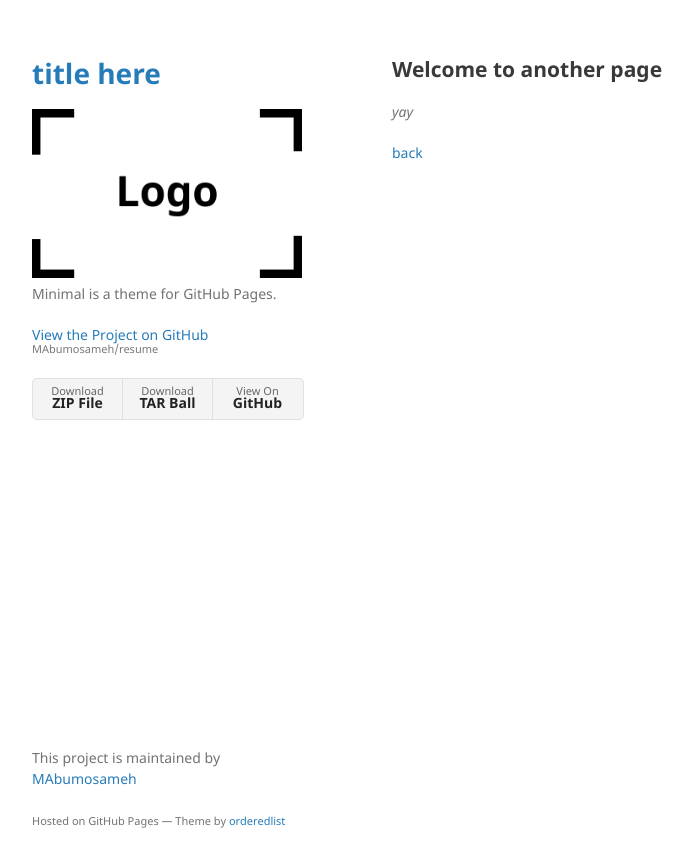
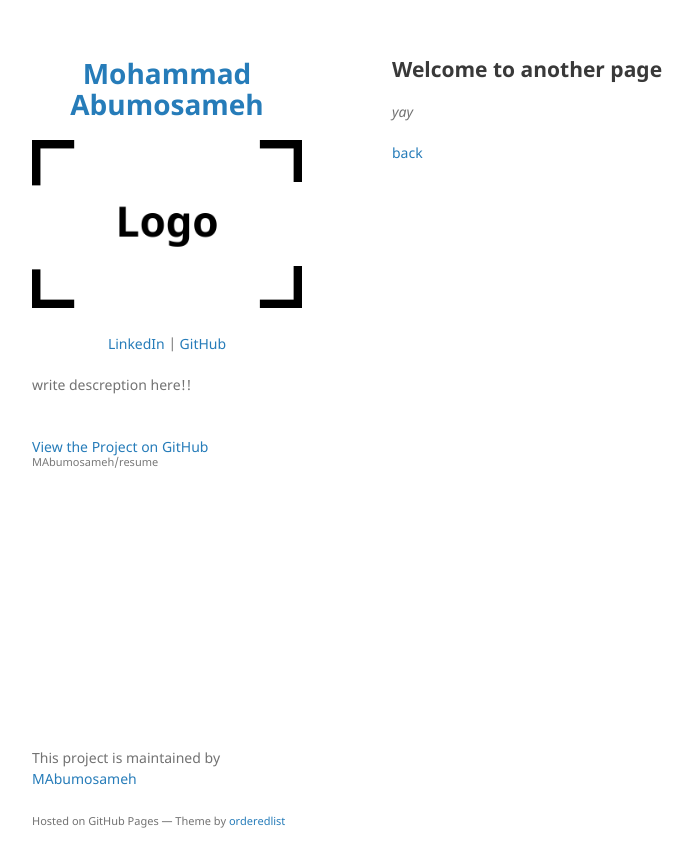
Before and after one commit to MAbumosameh/resume, a Jekyll site: the page built from another-page.md, in a window 1280 px wide. Shown: the top 867 px of the page, without its empty margins (178-871 px from the left). Built offline with Jekyll 4.4.1, drawn with Linux system fonts in a browser that asks for light colours; our own code applies the rules of GitHub Pages for plain Markdown files.

Commit message:
Update _config.yml

```diff
--- a/_config.yml
+++ b/_config.yml
@@ -1,6 +1,15 @@
-title: title here
+title: <p align="center"> Mohammad Abumosameh </p>
 logo: /assets/img/logo.png
-description: Minimal is a theme for GitHub Pages.
-show_downloads: true
+description:
+  <p align="center">
+  <a href="https://www.linkedin.com/in/mabumosameh/">LinkedIn</a> |
+  <a href="https://github.com/mabumosameh">GitHub</a>
+  </p>
+
+  <p align="justify">
+  write descreption here!!
+  <br><br>
+  </p>
+show_downloads: false
 google_analytics:
 theme: jekyll-theme-minimal
```
